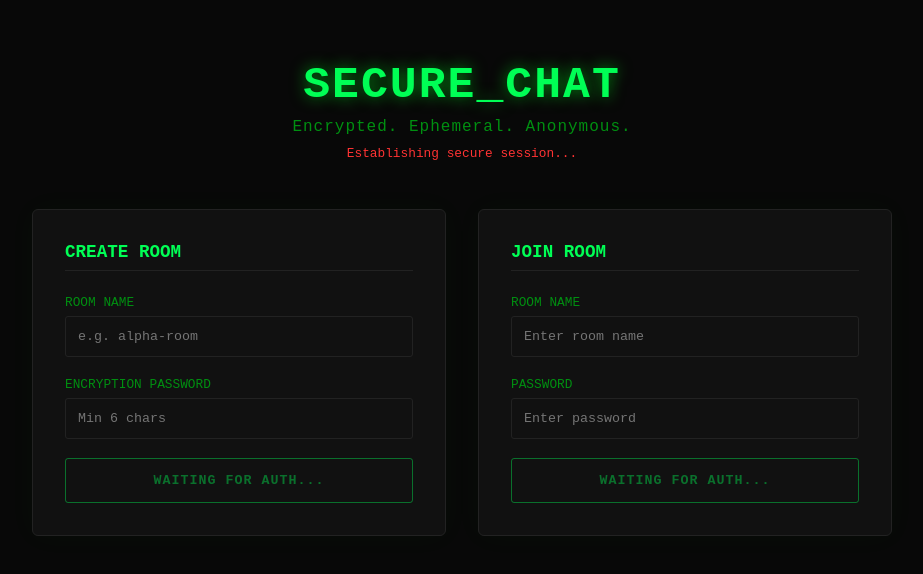
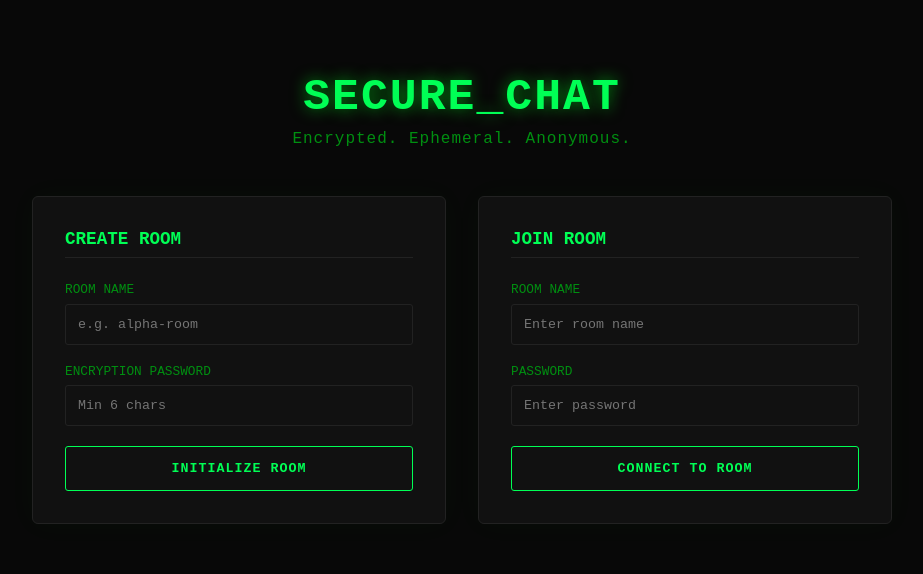
Before and after one commit to Rajesh-netizen/secure-chat, a React (Vite) app: page / in a window 1280 px wide. Shown: the part 102-676 px from the top of the page, without its empty margins (178-1101 px from the left). Built offline with nearby package versions, Linux system fonts and the light colour scheme; no server answers.

Commit message:
fix: just-in-time anonymous authentication

```diff
--- a/src/pages/Landing.tsx
+++ b/src/pages/Landing.tsx
@@ -33,13 +33,22 @@ export function Landing({
     if (createPassword.length < 6) {
       return setCreateError("Password must be at least 6 characters.");
     }
-    if (!userId) {
-      return setCreateError("Still authenticating. Please wait a moment.");
-    }
 
     setCreating(true);
 
     try {
+      // FORCE AUTH CHECK: If userId is missing, trigger an anonymous login right now
+      let currentUserId = userId;
+      if (!currentUserId) {
+        const { data, error } = await supabase.auth.signInAnonymously();
+        if (error) throw new Error("Auth failed: " + error.message);
+        currentUserId = data.user?.id || null;
+      }
+
+      if (!currentUserId) {
+        throw new Error("Unable to create a secure session. Please enable cookies.");
+      }
+
       const proof = await solveProofOfWork();
       const verifier = await generateVerifier(createName.toLowerCase(), createPassword);
 
@@ -67,13 +76,22 @@ export function Landing({
 
     if (honeypot) return setJoinError("Bot detected.");
     if (!joinName || !joinPassword) return setJoinError("Both fields are required.");
-    if (!userId) {
-      return setJoinError("Still authenticating. Please wait a moment.");
-    }
 
     setJoining(true);
 
     try {
+      // FORCE AUTH CHECK
+      let currentUserId = userId;
+      if (!currentUserId) {
+        const { data, error } = await supabase.auth.signInAnonymously();
+        if (error) throw new Error("Auth failed: " + error.message);
+        currentUserId = data.user?.id || null;
+      }
+
+      if (!currentUserId) {
+        throw new Error("Unable to create a secure session. Please enable cookies.");
+      }
+
       const proof = await solveProofOfWork();
       const verifier = await generateVerifier(joinName.toLowerCase(), joinPassword);
 
@@ -100,8 +118,6 @@ export function Landing({
       <div className="landing-header">
         <h1 className="title">SECURE_CHAT</h1>
         <p className="subtitle">Encrypted. Ephemeral. Anonymous.</p>
-        {/* Visual indicator that auth is loading */}
-        {!userId && <p style={{ color: "#ff3333", fontSize: "0.8rem", marginTop: "10px" }}>Establishing secure session...</p>}
       </div>
 
       <div className="landing-grid">
@@ -140,9 +156,8 @@ export function Landing({
             </div>
             {createError && <div className="error-msg">{createError}</div>}
 
-            {/* Button is disabled if userId is not loaded */}
-            <button type="submit" className="btn" disabled={creating || !userId}>
-              {!userId ? "Waiting for Auth..." : creating ? "Computing Proof..." : "Initialize Room"}
+            <button type="submit" className="btn" disabled={creating}>
+              {creating ? "Computing Proof..." : "Initialize Room"}
             </button>
           </form>
         </div>
@@ -173,9 +188,8 @@ export function Landing({
             </div>
             {joinError && <div className="error-msg">{joinError}</div>}
 
-            {/* Button is disabled if userId is not loaded */}
-            <button type="submit" className="btn" disabled={joining || !userId}>
-              {!userId ? "Waiting for Auth..." : joining ? "Computing Proof..." : "Connect to Room"}
+            <button type="submit" className="btn" disabled={joining}>
+              {joining ? "Computing Proof..." : "Connect to Room"}
             </button>
           </form>
         </div>
```
